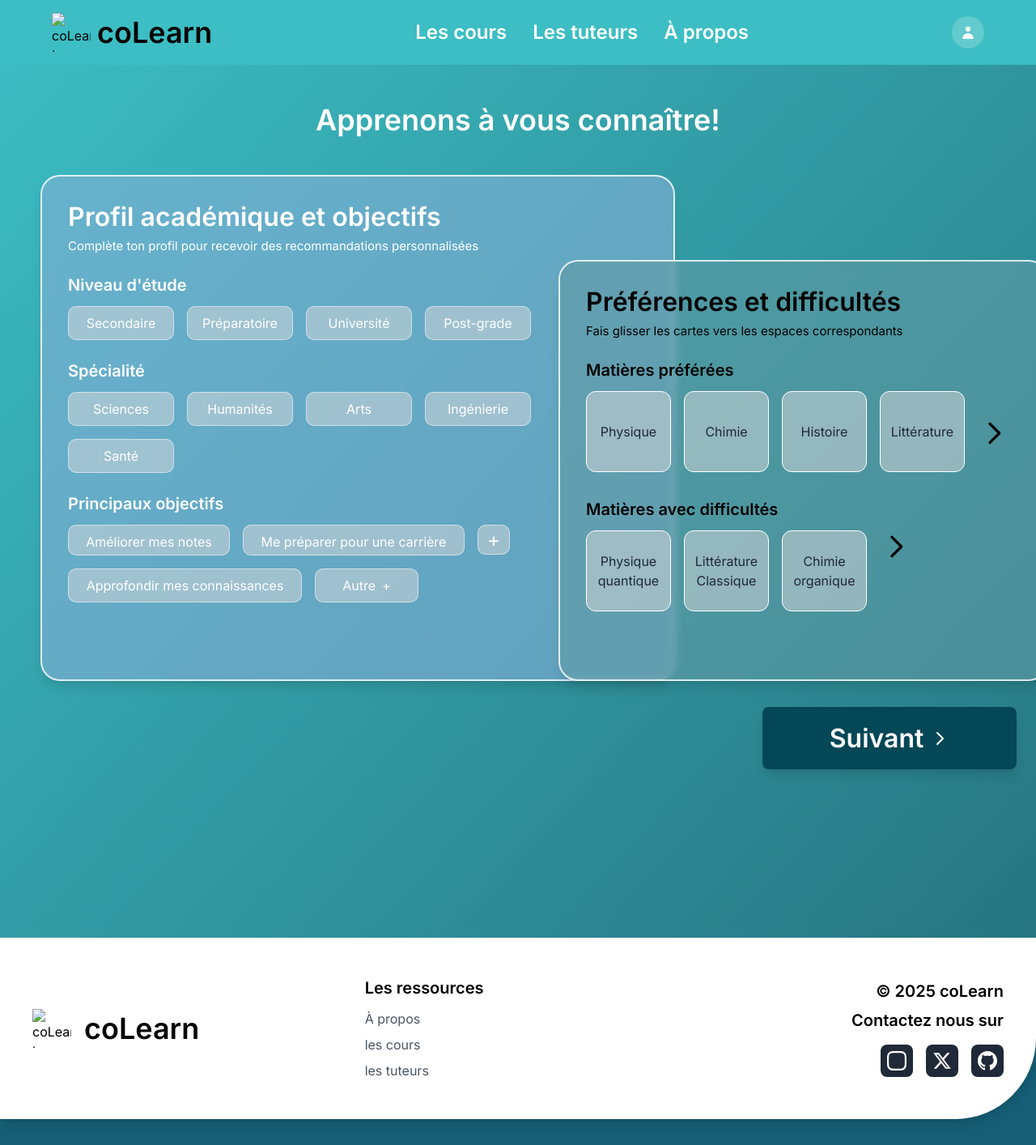
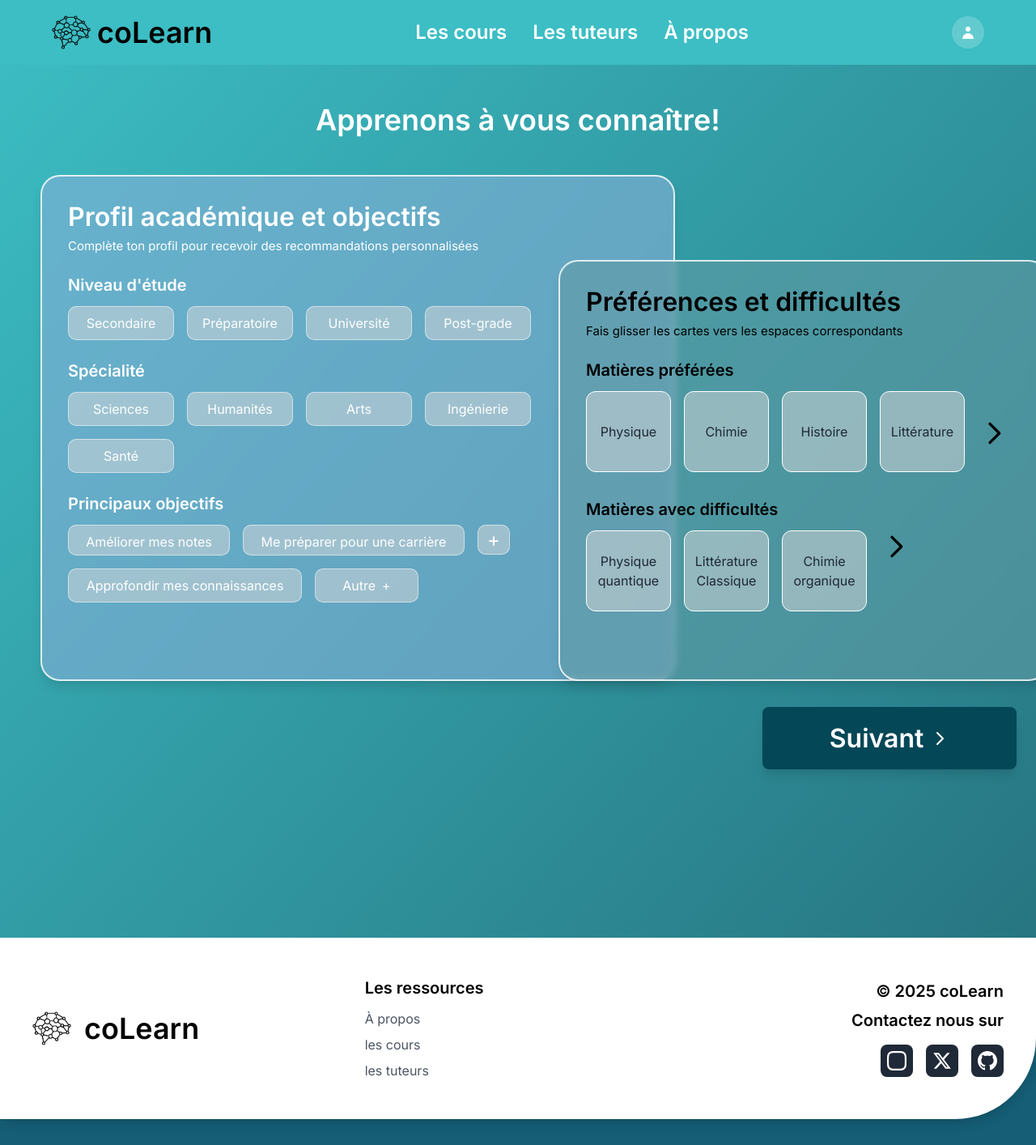
Before and after one commit to mohamedazizsaid/UX-DESIGN, a website: page src/profiling1.html in a window 1280 px wide. Shown: the whole page at 81% size. Drawn offline with nearby package versions, Linux system fonts and the light colour scheme.

Commit message:
fix problems

```diff
--- a/src/profiling1.html
+++ b/src/profiling1.html
@@ -25,7 +25,7 @@
             <div class="flex items-center justify-between max-w-6xl mx-auto">
                 <div class="flex items-center space-x-2">
                     <!-- Remplacez 'votre-logo.png' par le chemin de votre image -->
-                    <img src="votre-logo1.png" alt="coLearn Logo" class="w-8 h-8 sm:w-10 sm:h-10 lg:w-12 lg:h-12 object-contain">
+                    <img src="images/votre-logo1.png" alt="coLearn Logo" class="w-8 h-8 sm:w-10 sm:h-10 lg:w-12 lg:h-12 object-contain">
                     <span class="text-2xl sm:text-3xl lg:text-4xl font-bold text-black">coLearn</span>
                 </div>
                 <div class="hidden md:flex items-center space-x-6 lg:space-x-8 text-white">
@@ -167,7 +167,7 @@
                 <!-- Logo & Brand -->
                 <div class="flex items-center gap-4 justify-center md:justify-start">
                     <!-- Remplacez 'votre-logo.png' par le chemin de votre image -->
-                    <img src="votre-logo1.png" alt="coLearn Logo" class="w-10 h-10 sm:w-12 sm:h-12 object-contain">
+                    <img src="images/votre-logo1.png" alt="coLearn Logo" class="w-10 h-10 sm:w-12 sm:h-12 object-contain">
                     <h2 class="text-3xl sm:text-4xl font-bold text-black">coLearn</h2>
                 </div>
 
```
Also changed, not shown: src/profiling2.html (+2 -2 lines), src/images/votre-logo1.png (added).
